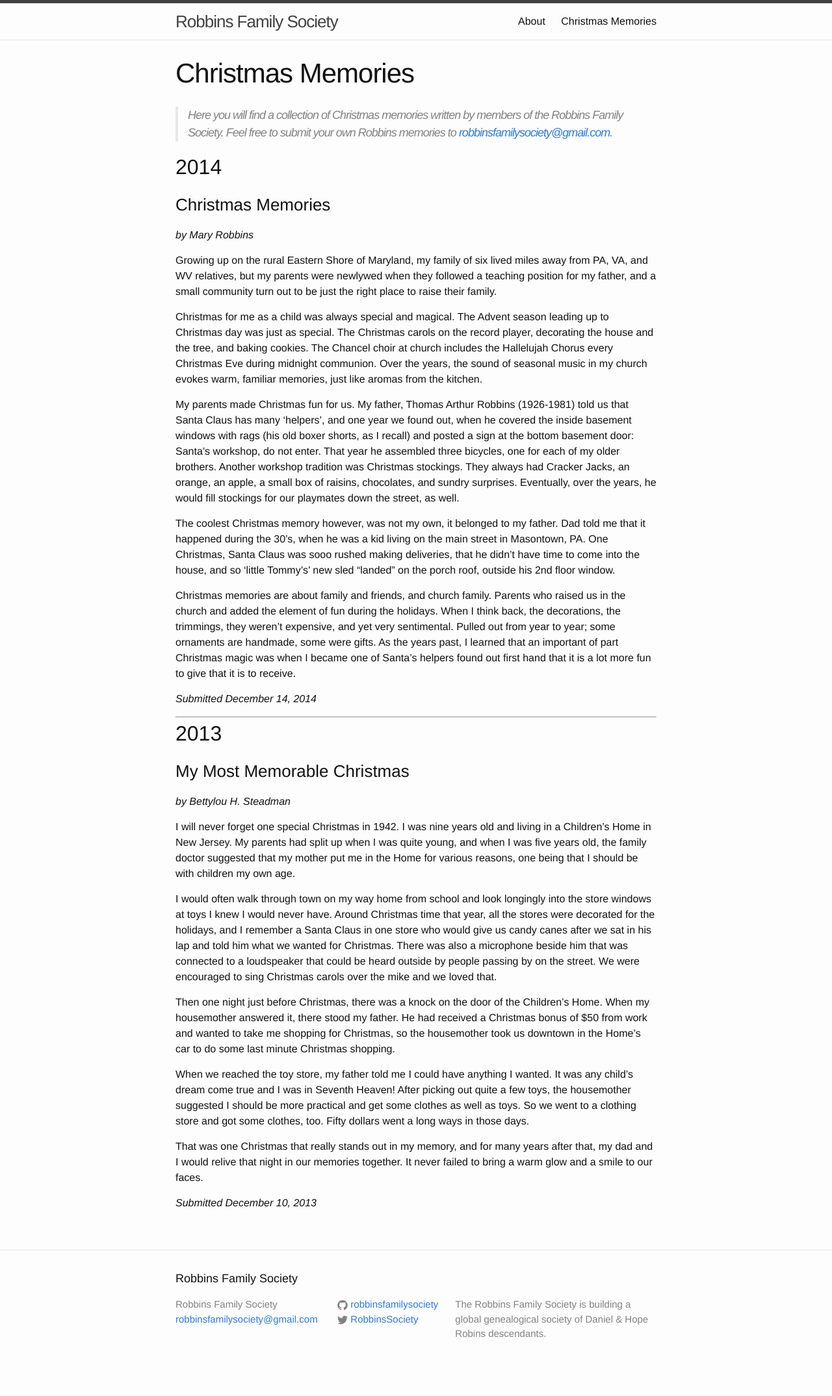
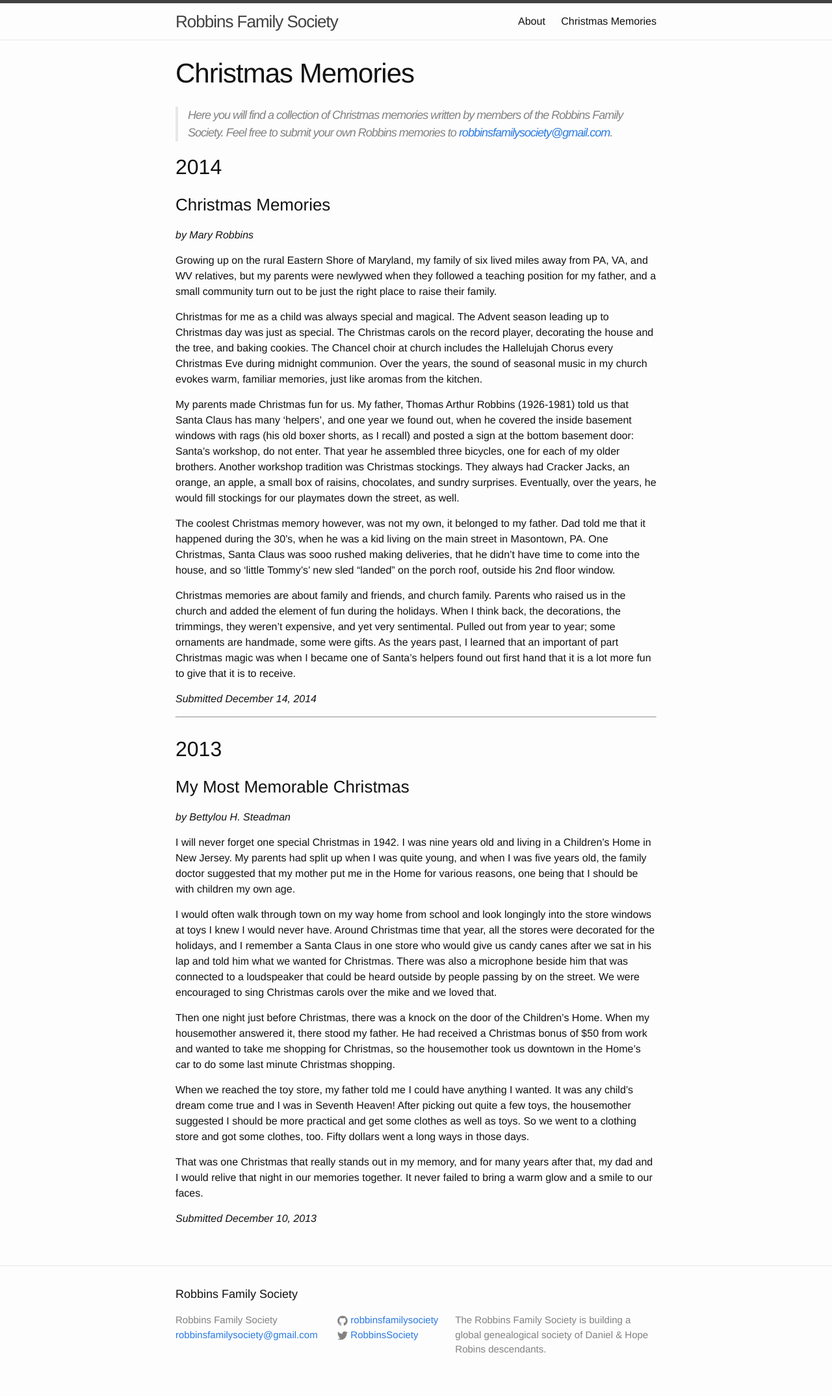
Before and after one commit to robbinsfamilysociety/robbinsfamilysociety.github.io, a Jekyll site: the page built from projects/christmas-memories.md, in a window 1280 px wide. Shown: the whole page at 65% size. Built offline with Jekyll 4.4.1, drawn with Linux system fonts in a browser that asks for light colours; before the commit the page ends 2125 px from its top, so only the background shows below that.

Commit message:
Revert md spacing; added `<hr>` CSS

```diff
--- a/_sass/minima/_base.scss
+++ b/_sass/minima/_base.scss
@@ -196,3 +196,11 @@ pre {
     fill: $grey-color;
   }
 }
+
+/**
+ * Line breaks
+ */
+
+hr {
+  margin-bottom: 1.5rem;
+}
--- a/projects/christmas-memories.md
+++ b/projects/christmas-memories.md
@@ -24,9 +24,7 @@ Christmas memories are about family and friends, and church family. Parents who
 
 *Submitted December 14, 2014*
 
-
 ---
-
 
 ## 2013
 
```
